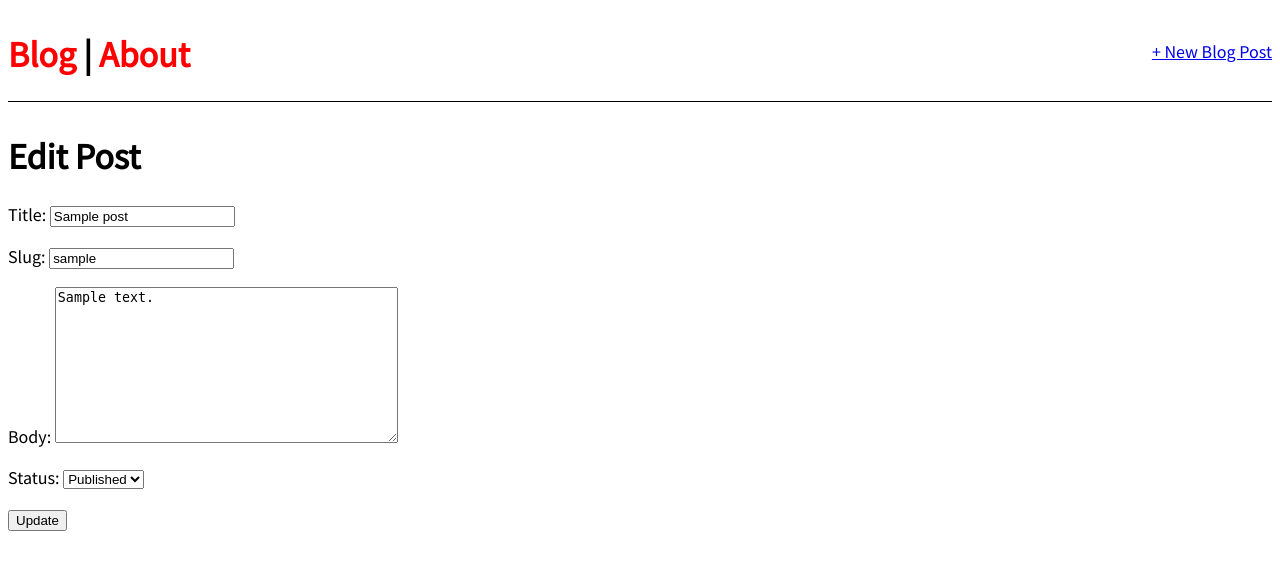
After one commit to musawakiliML/DataScience-Blog, a Django app: page /post/1/edit/ in a window 1280 px wide. The commit adds this page. Shown: the top 570 px of the page. Run offline with Django 4.2, Linux system fonts and the light colour scheme; tables that the repository leaves empty hold one stand-in row (values such as "Sample post").

Commit message:
added update views

```diff
--- a/blog_app/urls.py
+++ b/blog_app/urls.py
@@ -1,11 +1,11 @@
 from django.urls import path, include
-from .views import home_page_view, BlogListView, AboutPageView, BlogDetailView, BlogCreateView
+from .views import home_page_view, BlogListView, AboutPageView, BlogDetailView, BlogCreateView, BlogUpdateView
 
 urlpatterns = [
     # path("", home_page_view, name="home_page_view"),
     path("", BlogListView.as_view(), name="home"),
     path("about/", AboutPageView.as_view(), name="about"),
     path("post/<int:pk>/", BlogDetailView.as_view(), name="post_detail"),
-    path("post/new/", BlogCreateView.as_view(), name="post_new")
-
+    path("post/new/", BlogCreateView.as_view(), name="post_new"),
+    path("post/<int:pk>/edit/", BlogUpdateView.as_view(), name="post_edit")
 ]
--- a/blog_app/views.py
+++ b/blog_app/views.py
@@ -1,5 +1,5 @@
 from django.shortcuts import render, HttpResponse
-from django.views.generic import TemplateView, ListView, DetailView, CreateView
+from django.views.generic import TemplateView, ListView, DetailView, CreateView, UpdateView
 from .models import Post
 
 # Create your views here.
@@ -22,3 +22,8 @@ class BlogCreateView(CreateView):
     model = Post
     template_name = 'post_new.html'
     fields = "__all__"
+
+class BlogUpdateView(UpdateView):
+    model = Post
+    template_name = 'post_edit.html'
+    fields = ["title", "slug", "body", "status"]
--- /dev/null
+++ b/templates/post_edit.html
@@ -0,0 +1,9 @@
+{% extends 'base.html' %}
+
+{% block content %}
+    <h1>Edit Post</h1>
+    <form action="" method="post">{% csrf_token %}
+        {{ form.as_p }}
+        <input type="submit" value="Update" />
+    </form>
+{% endblock content %}
```
Also changed, not shown: templates/post.html (+6 -4 lines).
